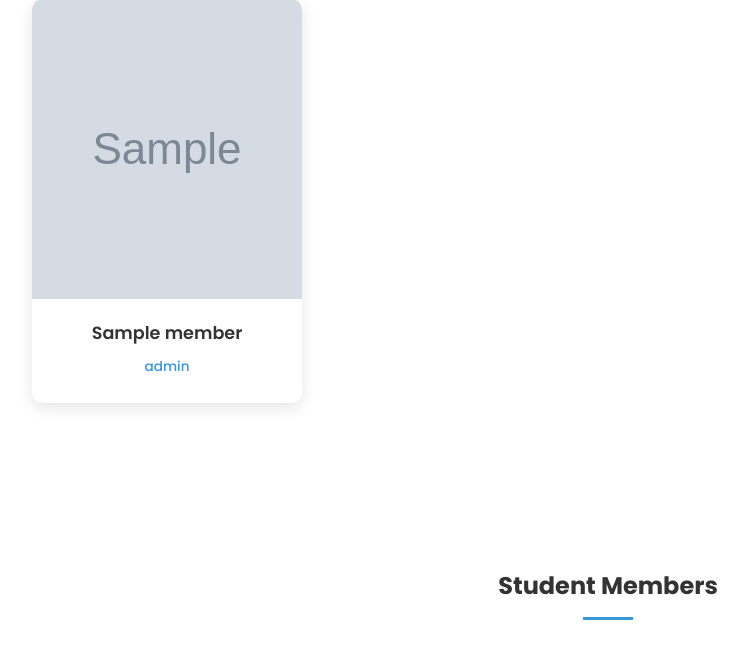
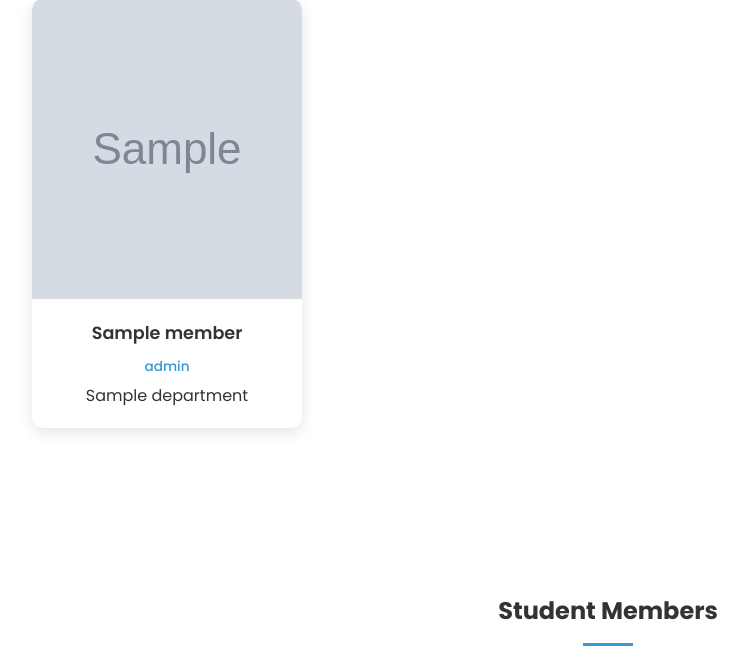
Before and after one commit to dhaneshwar266/AGARC-Lab-IIT-BHU, a Flask app: template templates/team.html in a window 1280 px wide. Shown: the part 799-1447 px from the top of the page, without its empty margins (32-780 px from the left). Run offline with Flask 3, Linux system fonts and the light colour scheme; the template is opened without the code that fills it: most values are stand-ins (such as "Sample title", 1, 10 or a date in 2020); grey boxes marked "Sample" are stand-in pictures; some libraries are stand-ins or nearby versions.

Commit message:
Update team.html

```diff
--- a/templates/team.html
+++ b/templates/team.html
@@ -99,7 +99,7 @@
                     <div class="member-info">
                         <h3 class="member-name">{{ member.name }}</h3>
                         <p class="member-title">{{ member.role }}</p>
-
+                        <p class="member-department">{{ member.department }}</p>
                     </div>
                 </div>
             </div>
```
